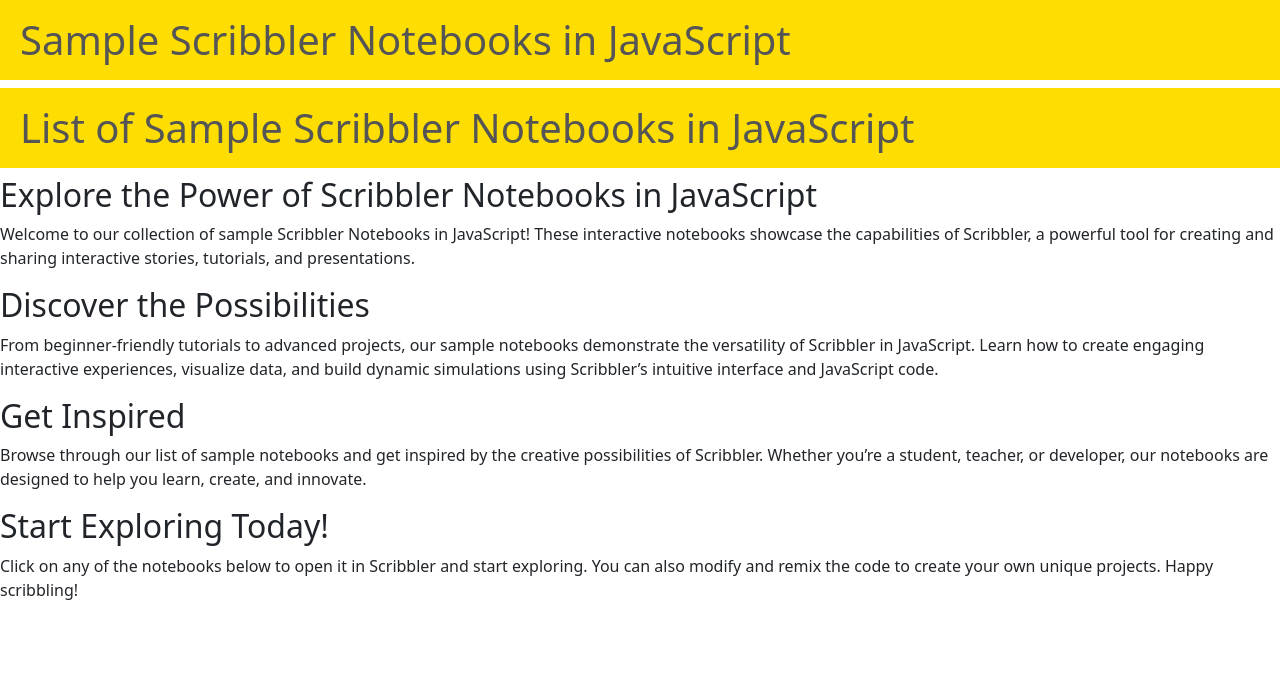
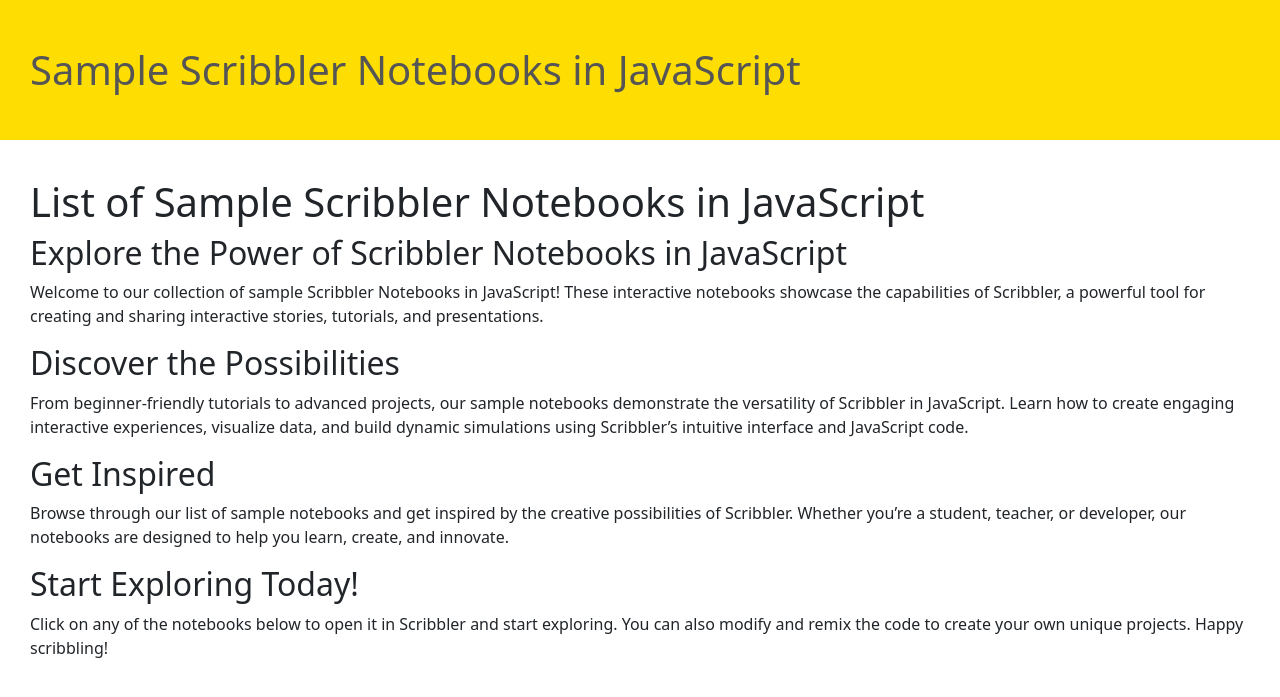
Before and after one commit to gopi-suvanam/scribbler-examples, a Jekyll site: the page built from index2.md, in a window 1280 px wide. Shown: the top 697 px of the page. Built offline with Jekyll 4.4.1, drawn with Linux system fonts in a browser that asks for light colours.

Commit message:
Update style.css

```diff
--- a/res/css/style.css
+++ b/res/css/style.css
@@ -15,13 +15,17 @@
       min-height:100px;
     }
 
-    h1{
+   .title{
 
       background-color: #fede02;
       line-height: 2;
       color: #555;
-      padding-left: 20px;
+      padding: 30px;
+
     }
     #list{
       padding:40px;
     }
+   .content{
+     padding:30px;
+   }
```
